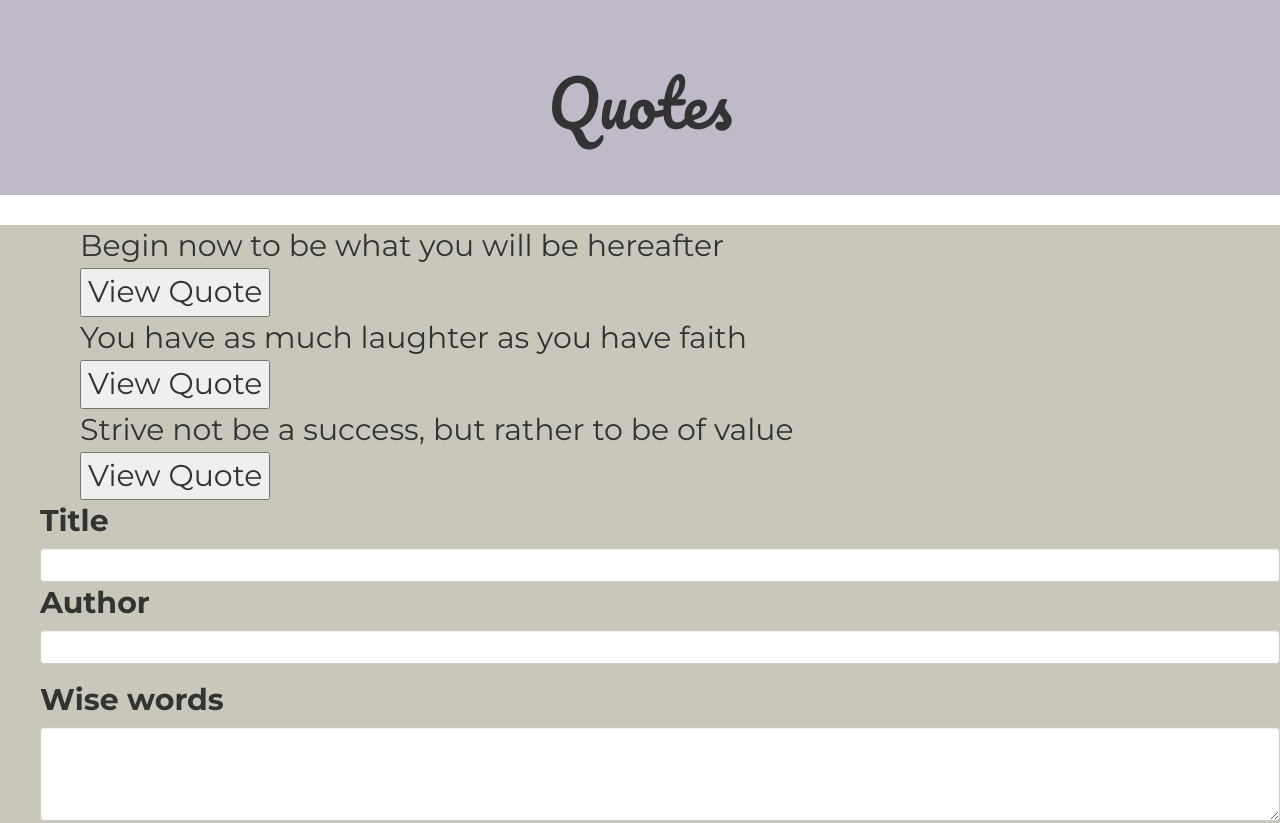
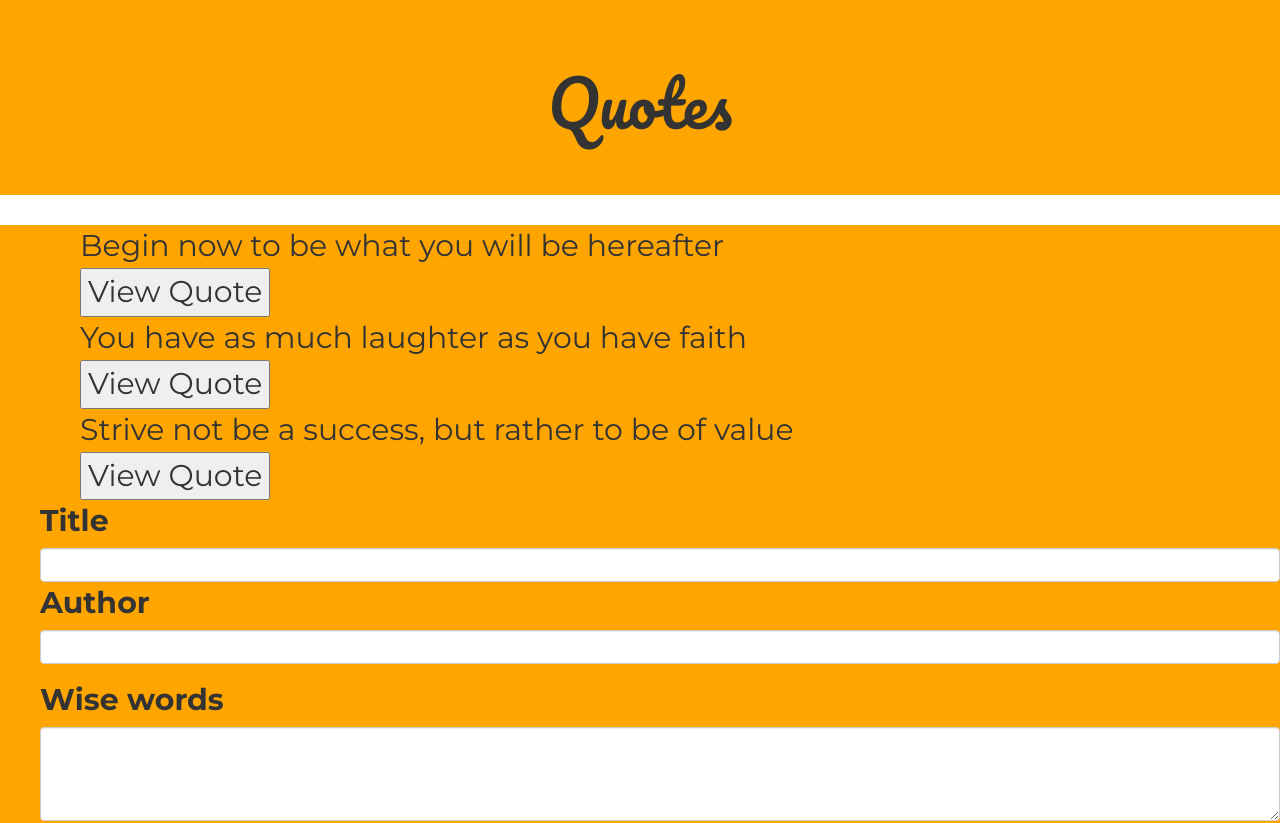
Before and after one commit to KingVulkan/Quotes-Ip, an Angular app: page / in a window 1280 px wide. Shown: the top 823 px of the page. Built offline with nearby package versions, Linux system fonts and the light colour scheme.

Commit message:
changes background color

```diff
--- a/src/app/app.component.css
+++ b/src/app/app.component.css
@@ -2,9 +2,9 @@
     font-size: 50px;
     text-align: center;
     font-family: 'Pacifico', cursive;
-    background-color: #C0BAC8;
+    background-color: #FFA500;
   }
 
   body {
-    background-color: #C8C7BA;
+    background-color: #FFA500;
   }
```
